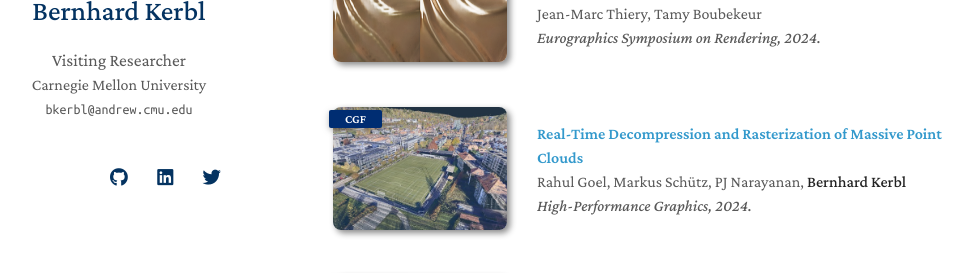
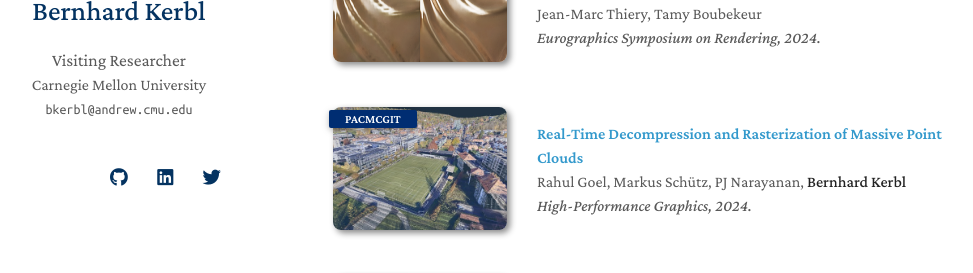
Before and after one commit to Snosixtyboo/snosixtyboo.github.io, a Jekyll site: the page built from publications.md, in a window 1280 px wide and 900 px high. Shown: the part 264-537 px from the top of the window, without its empty margins (157-1130 px from the left). Built offline with Jekyll 4.4.1, drawn with Linux system fonts in a browser that asks for light colours; nearby versions of some CDN libraries; a style sheet for code colours, icons or effects is not loaded.

Commit message:
Added pub

```diff
--- a/_data/publications.yml
+++ b/_data/publications.yml
@@ -8,7 +8,7 @@ main:
 
   - title: "Real-Time Decompression and Rasterization of Massive Point Clouds"
     authors: Rahul Goel, Markus Schütz, PJ Narayanan, <strong>Bernhard Kerbl</strong>
-    conference_short: CGF
+    conference_short: PACMCGIT
     conference: High-Performance Graphics, 2024.
     image: ./assets/img/pose2.jpg
 
```
